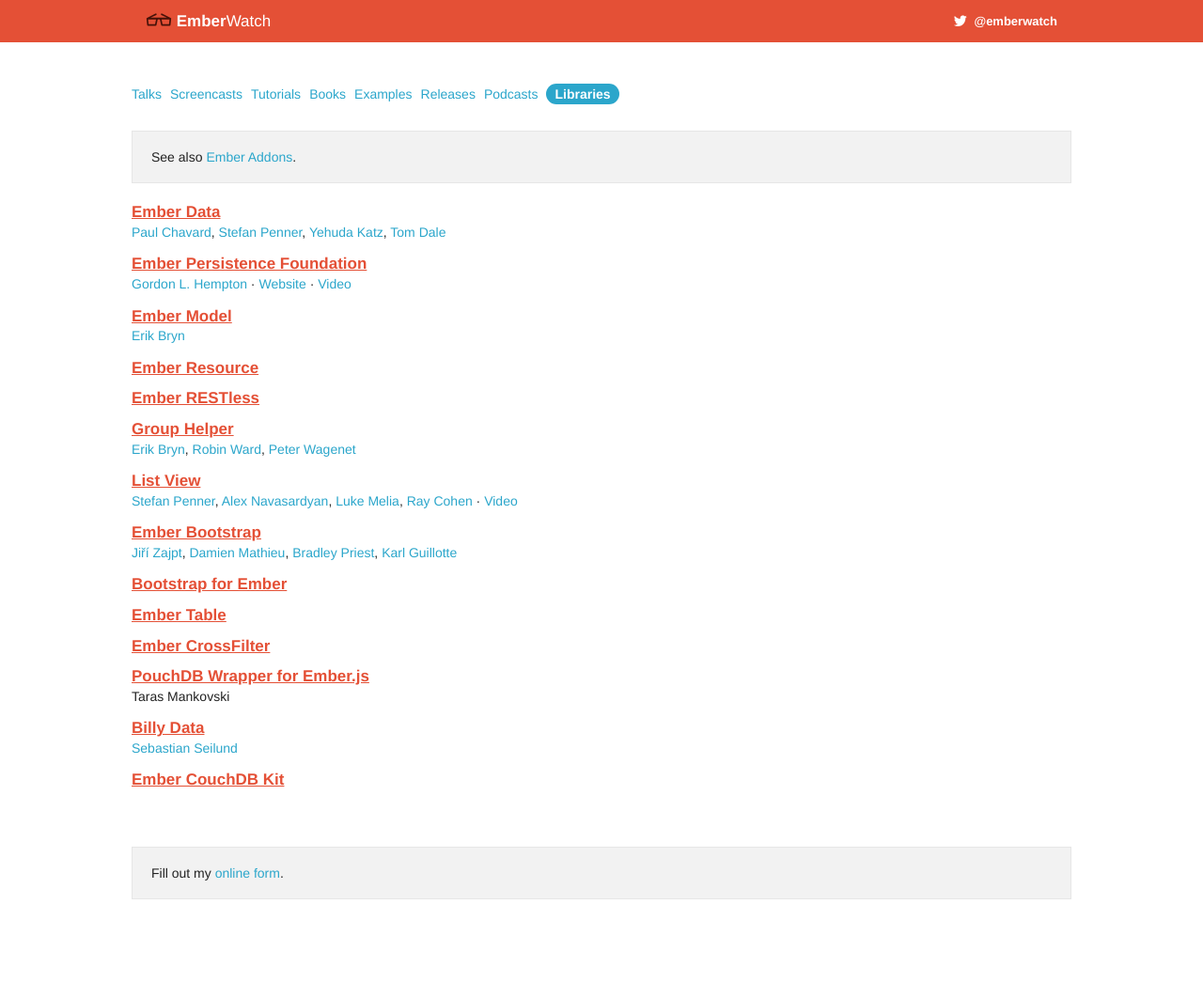
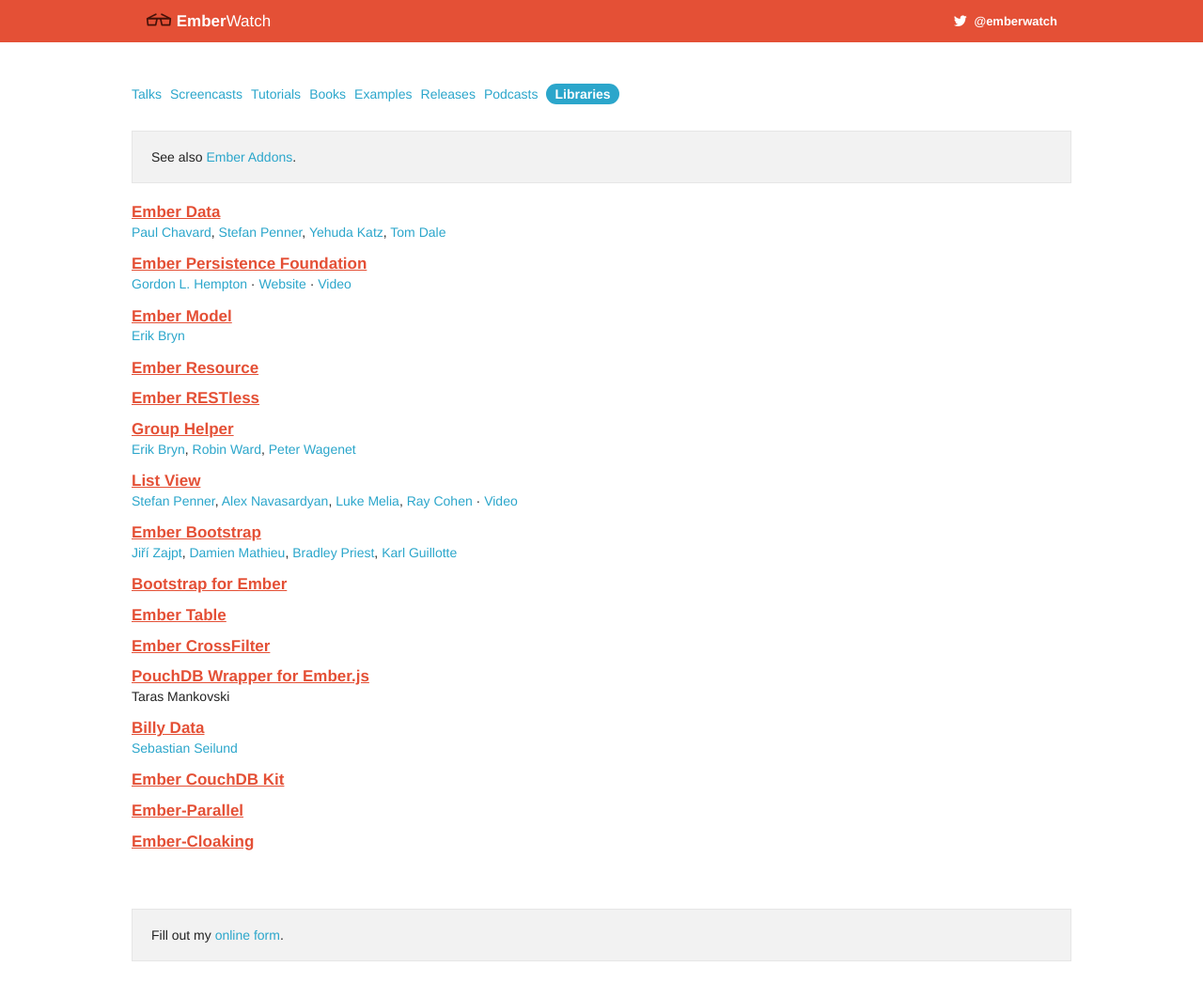
Before and after one commit to emberwatch/emberwatch, a Jekyll site: the page built from libraries.html, in a window 1280 px wide. Shown: the whole page at 94% size. Built offline with Jekyll 4.4.1, drawn with Linux system fonts in a browser that asks for light colours; comment, search, counter and statistics services are not loaded; before the commit the page ends 979 px from its top, so only the background shows below that.

Commit message:
Add two library submissions

```diff
--- a/_data/libraries.yml
+++ b/_data/libraries.yml
@@ -60,3 +60,7 @@
   - 81
 - name: Ember CouchDB Kit
   github: https://github.com/roundscope/ember-couchdb-kit
+- name: Ember-Parallel
+  github: https://github.com/bengillies/ember-parallel
+- name: Ember-Cloaking
+  github: https://github.com/eviltrout/ember-cloaking
```
